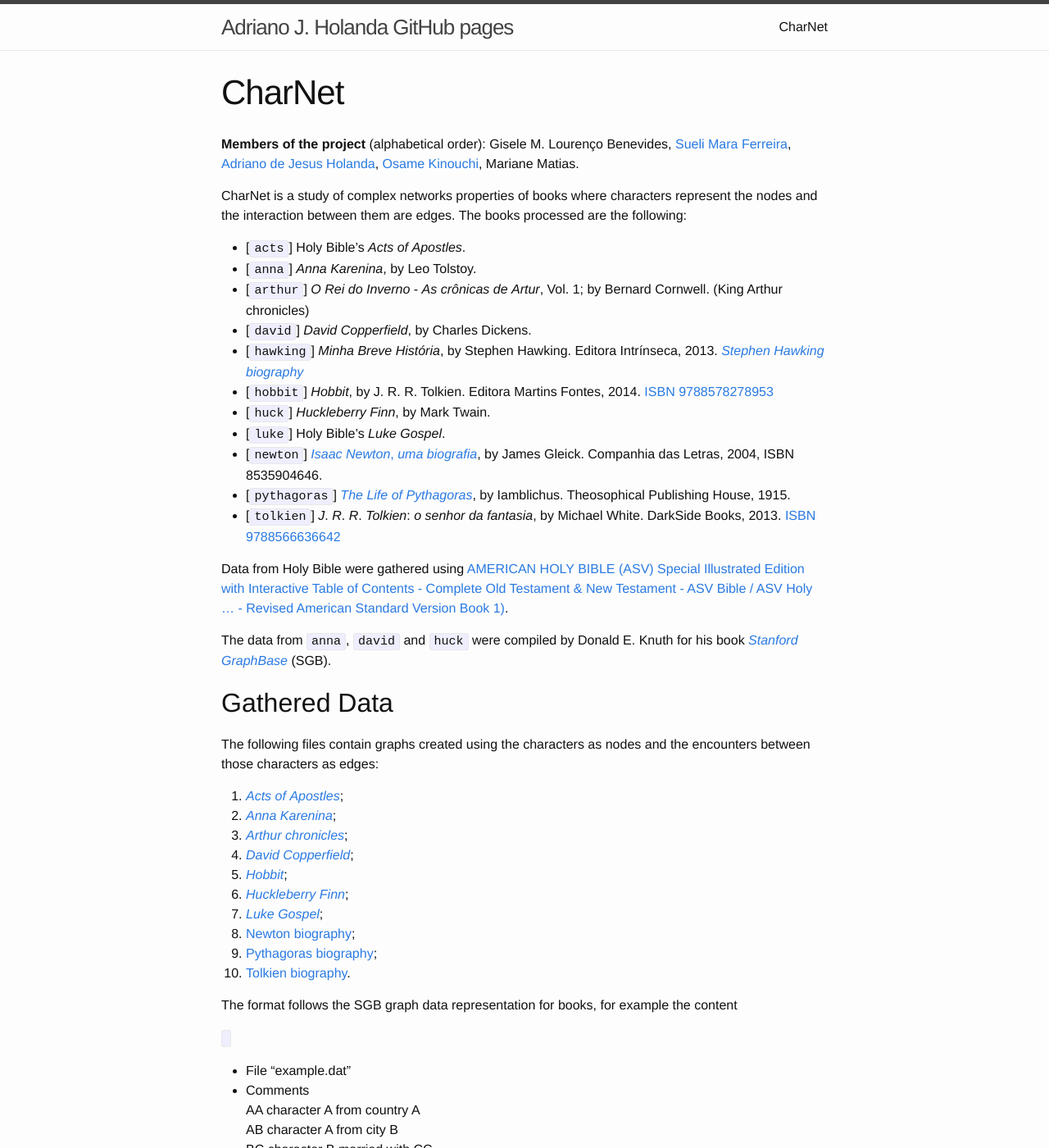
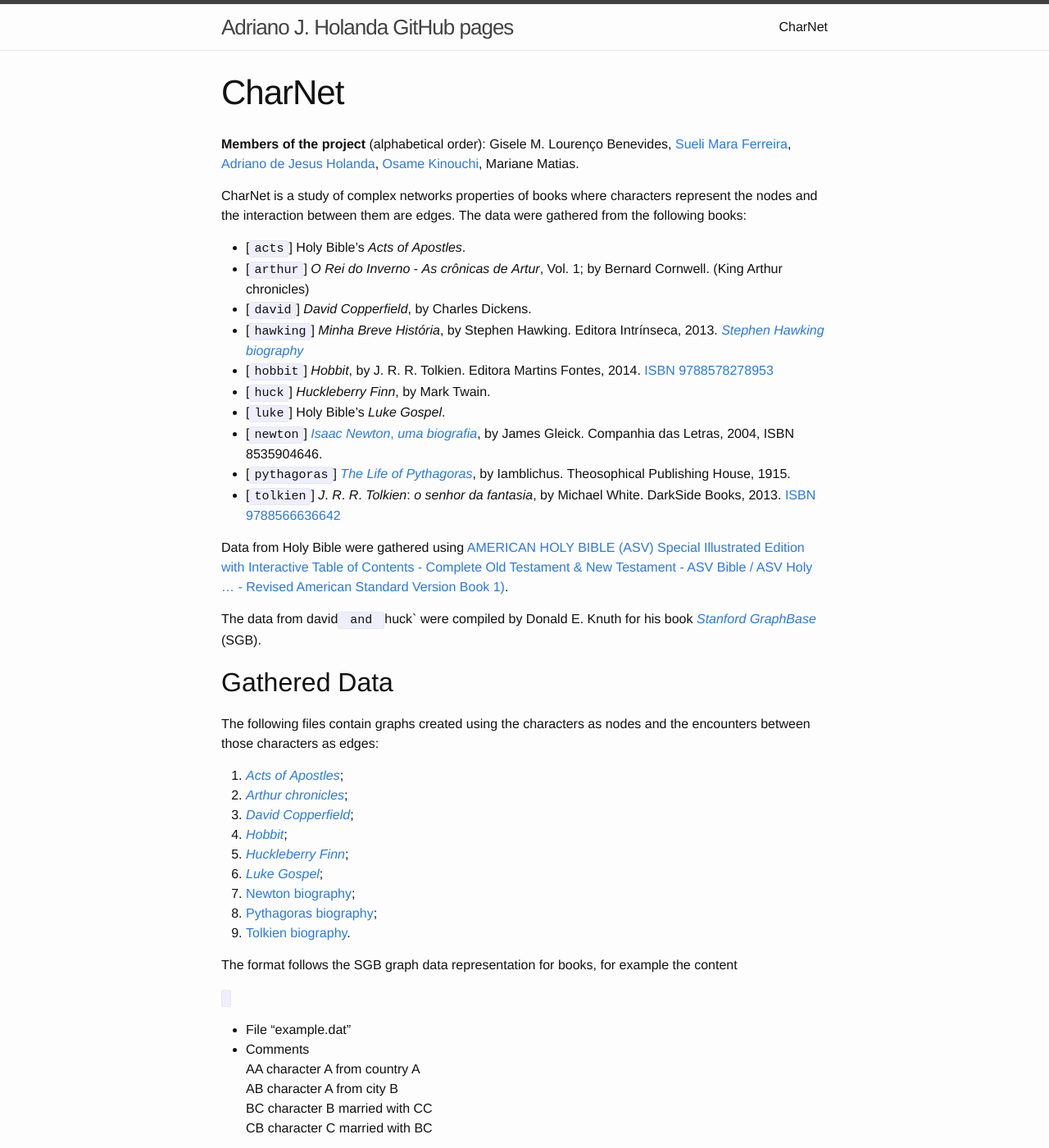
Before and after one commit to ajholanda/ajholanda.github.io, a Jekyll site: the page built from charnet.md, in a window 1280 px wide and 1400 px high. Shown: the whole window at 82% size. Built offline with Jekyll 4.4.1, drawn with Linux system fonts in a browser that asks for light colours.

Commit message:
we remove anna from the study

```diff
--- a/charnet.md
+++ b/charnet.md
@@ -14,10 +14,9 @@ Mariane Matias.
 
 CharNet is a study of complex networks properties of books where
 characters represent the nodes and the interaction between them are
-edges. The books processed are the following:
+edges. The data were gathered from the following books:
 
 - [`acts`] Holy Bible's _Acts_ _of_ _Apostles_.
-- [`anna`] _Anna_ _Karenina_, by Leo Tolstoy.
 - [`arthur`] _O_ _Rei_ _do_ _Inverno_ - _As_ _crônicas_ _de_ _Artur_, Vol. 1; by Bernard Cornwell. (King Arthur chronicles)
 - [`david`] _David_ _Copperfield_, by Charles Dickens.
 - [`hawking`] _Minha_ _Breve_ _História_, by Stephen Hawking. Editora Intrínseca, 2013.
@@ -36,7 +35,7 @@ Special Illustrated Edition with Interactive Table of Contents -
 Complete Old Testament & New Testament - ASV Bible / ASV Holy ... -
 Revised American Standard Version Book 1)](http://goo.gl/NTRhzT).
 
-The data from `anna`, `david` and `huck` were compiled by
+The data from david` and `huck` were compiled by
 Donald E. Knuth for his book [_Stanford_
 _GraphBase_](http://www-cs-faculty.stanford.edu/~knuth/sgb.html) (SGB).
 
@@ -46,15 +45,14 @@ The following files contain graphs created using the characters as
 nodes and the encounters between those characters as edges:
 
 1. [_Acts_ _of_ _Apostles_](https://github.com/ajholanda/charnet/blob/master/data/acts.dat);
-2. [_Anna Karenina_](https://github.com/ajholanda/charnet/blob/master/sgb/anna.dat);
-3. [_Arthur_ _chronicles_](https://github.com/ajholanda/charnet/blob/master/data/arthur.dat);
-4. [_David_ _Copperfield_](https://github.com/ajholanda/charnet/blob/master/sgb/david.dat);
-5. [_Hobbit_](https://github.com/ajholanda/charnet/blob/master/data/hobbit.dat);
-6. [_Huckleberry_ _Finn_](https://github.com/ajholanda/charnet/blob/master/sgb/huck.dat);
-7. [_Luke_ _Gospel_](https://github.com/ajholanda/charnet/blob/master/data/luke.dat);
-8. [Newton biography](https://github.com/ajholanda/charnet/blob/master/data/newton.dat);
-9. [Pythagoras biography](https://github.com/ajholanda/charnet/blob/master/data/pythagoras.dat);
-10. [Tolkien biography](https://github.com/ajholanda/charnet/blob/master/data/tolkien.dat).
+2. [_Arthur_ _chronicles_](https://github.com/ajholanda/charnet/blob/master/data/arthur.dat);
+3. [_David_ _Copperfield_](https://github.com/ajholanda/charnet/blob/master/sgb/david.dat);
+4. [_Hobbit_](https://github.com/ajholanda/charnet/blob/master/data/hobbit.dat);
+5. [_Huckleberry_ _Finn_](https://github.com/ajholanda/charnet/blob/master/sgb/huck.dat);
+6. [_Luke_ _Gospel_](https://github.com/ajholanda/charnet/blob/master/data/luke.dat);
+7. [Newton biography](https://github.com/ajholanda/charnet/blob/master/data/newton.dat);
+8. [Pythagoras biography](https://github.com/ajholanda/charnet/blob/master/data/pythagoras.dat);
+9. [Tolkien biography](https://github.com/ajholanda/charnet/blob/master/data/tolkien.dat).
 
 The format follows the SGB graph data representation for books, for
 example the content
@@ -87,8 +85,6 @@ The graphs were drawn using Python libraries [NetworkX](https://networkx.github.
 and [matplotlib](http://matplotlib.org/).
 
 ![_Acts_ _of_ _Apostles_ graph](/assets/img/g-acts.png)
-
-![_Anna Karenina_](/assets/img/g-anna.png)
 
 ![_Arthur_ _chronicles_](/assets/img/g-arthur.png)
 
```
